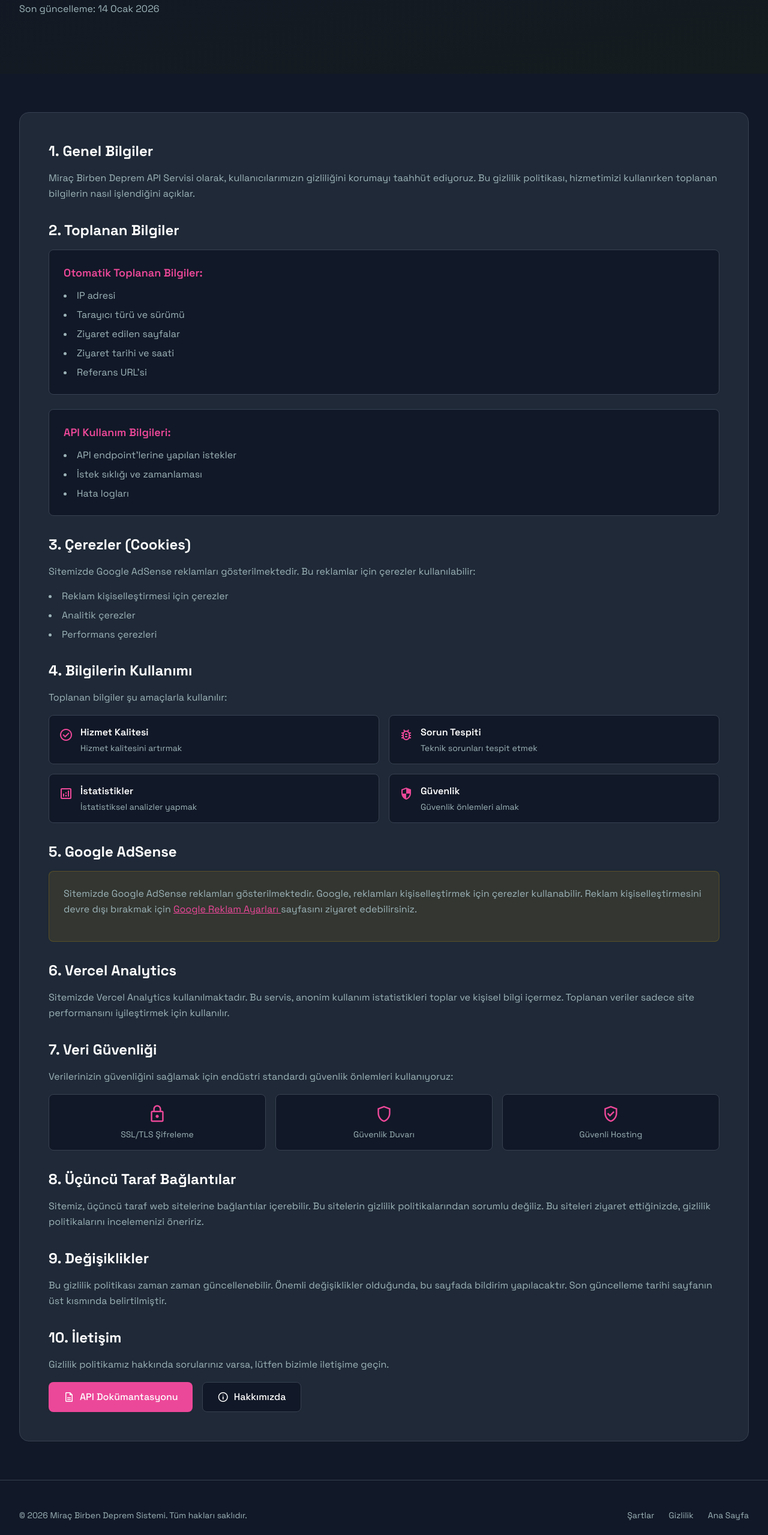
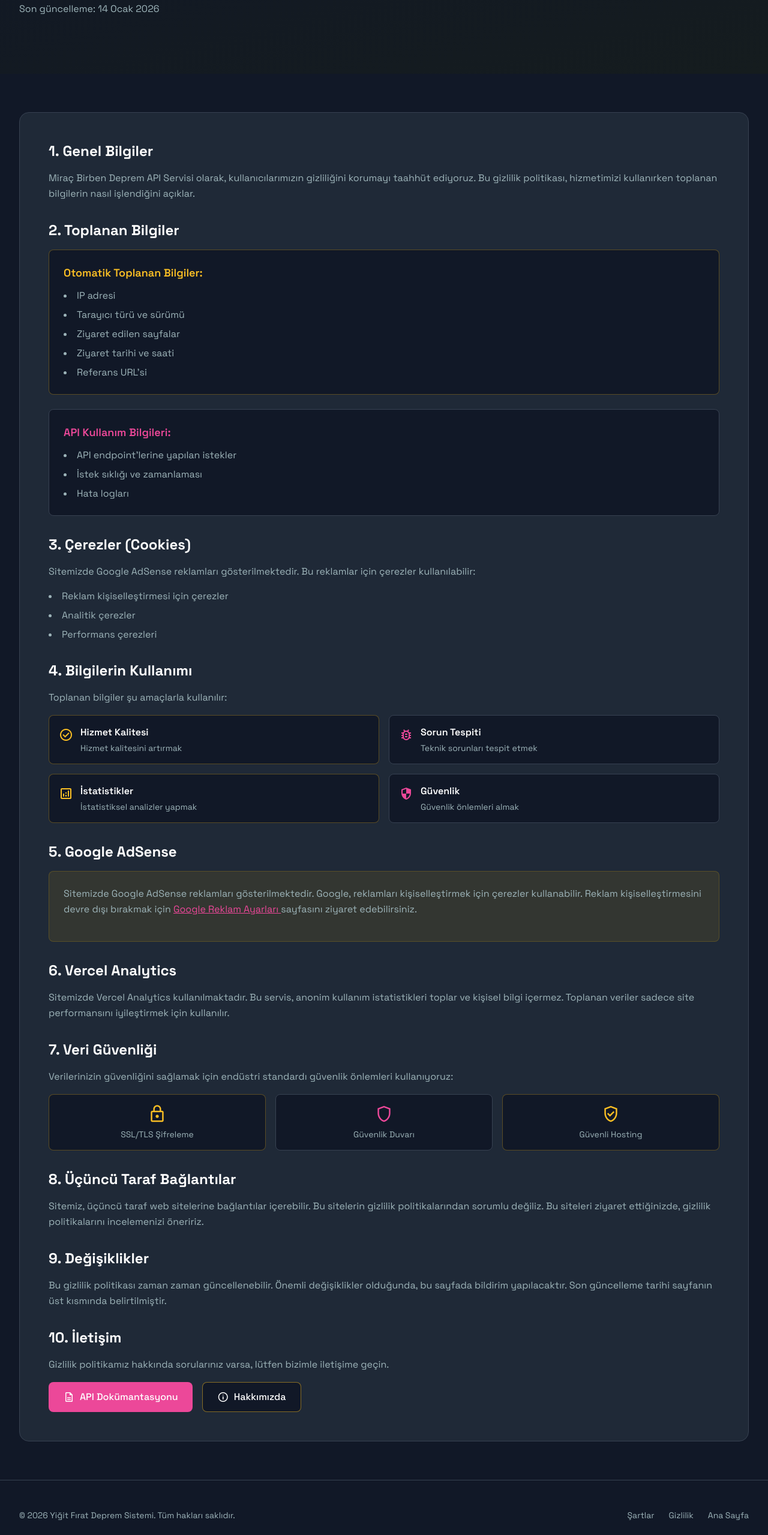
Before and after one commit to mrcbrbn5361/yigitfiratdepremsistemi, a website: page public/privacy.html in a window 1280 px wide. Shown: the part 238-2797 px from the top of the page at 60% size. Drawn offline with nearby package versions, Linux system fonts and the light colour scheme.

Commit message:
Add yellow color usage in all HTML files and fix project name in privacy/terms

```diff
--- a/public/privacy.html
+++ b/public/privacy.html
@@ -115,8 +115,8 @@
                 <section>
                     <h2 class="text-2xl font-bold text-white mb-4">2. Toplanan Bilgiler</h2>
                     <div class="space-y-6">
-                        <div class="bg-background-dark border border-border-dark rounded-lg p-6">
-                            <h3 class="text-lg font-semibold text-primary mb-3">Otomatik Toplanan Bilgiler:</h3>
+                        <div class="bg-background-dark border border-secondary/30 rounded-lg p-6">
+                            <h3 class="text-lg font-semibold text-secondary mb-3">Otomatik Toplanan Bilgiler:</h3>
                             <ul class="list-disc list-inside text-[#9db4b9] space-y-2">
                                 <li>IP adresi</li>
                                 <li>Tarayıcı türü ve sürümü</li>
@@ -152,9 +152,9 @@
                     <h2 class="text-2xl font-bold text-white mb-4">4. Bilgilerin Kullanımı</h2>
                     <p class="text-[#9db4b9] leading-relaxed mb-4">Toplanan bilgiler şu amaçlarla kullanılır:</p>
                     <div class="grid grid-cols-1 md:grid-cols-2 gap-4">
-                        <div class="bg-background-dark border border-border-dark rounded-lg p-4">
+                        <div class="bg-background-dark border border-secondary/30 rounded-lg p-4">
                             <div class="flex items-start gap-3">
-                                <span class="material-symbols-outlined text-primary text-[24px] mt-1">check_circle</span>
+                                <span class="material-symbols-outlined text-secondary text-[24px] mt-1">check_circle</span>
                                 <div>
                                     <h4 class="text-white font-semibold mb-1">Hizmet Kalitesi</h4>
                                     <p class="text-sm text-[#9db4b9]">Hizmet kalitesini artırmak</p>
@@ -170,9 +170,9 @@
                                 </div>
                             </div>
                         </div>
-                        <div class="bg-background-dark border border-border-dark rounded-lg p-4">
+                        <div class="bg-background-dark border border-secondary/30 rounded-lg p-4">
                             <div class="flex items-start gap-3">
-                                <span class="material-symbols-outlined text-primary text-[24px] mt-1">analytics</span>
+                                <span class="material-symbols-outlined text-secondary text-[24px] mt-1">analytics</span>
                                 <div>
                                     <h4 class="text-white font-semibold mb-1">İstatistikler</h4>
                                     <p class="text-sm text-[#9db4b9]">İstatistiksel analizler yapmak</p>
@@ -218,16 +218,16 @@
                         Verilerinizin güvenliğini sağlamak için endüstri standardı güvenlik önlemleri kullanıyoruz:
                     </p>
                     <div class="grid grid-cols-1 sm:grid-cols-3 gap-4">
-                        <div class="bg-background-dark border border-border-dark rounded-lg p-4 text-center">
-                            <span class="material-symbols-outlined text-primary text-[32px] mb-2">https</span>
+                        <div class="bg-background-dark border border-secondary/30 rounded-lg p-4 text-center">
+                            <span class="material-symbols-outlined text-secondary text-[32px] mb-2">https</span>
                             <p class="text-sm text-[#9db4b9]">SSL/TLS Şifreleme</p>
                         </div>
                         <div class="bg-background-dark border border-border-dark rounded-lg p-4 text-center">
                             <span class="material-symbols-outlined text-primary text-[32px] mb-2">shield</span>
                             <p class="text-sm text-[#9db4b9]">Güvenlik Duvarı</p>
                         </div>
-                        <div class="bg-background-dark border border-border-dark rounded-lg p-4 text-center">
-                            <span class="material-symbols-outlined text-primary text-[32px] mb-2">verified_user</span>
+                        <div class="bg-background-dark border border-secondary/30 rounded-lg p-4 text-center">
+                            <span class="material-symbols-outlined text-secondary text-[32px] mb-2">verified_user</span>
                             <p class="text-sm text-[#9db4b9]">Güvenli Hosting</p>
                         </div>
                     </div>
@@ -259,7 +259,7 @@
                             <span class="material-symbols-outlined text-[20px]">description</span>
                             API Dokümantasyonu
                         </a>
-                        <a href="/about.html" class="inline-flex items-center gap-2 px-6 py-3 bg-background-dark border border-border-dark text-white rounded-lg hover:border-primary/50 transition-colors font-medium">
+                        <a href="/about.html" class="inline-flex items-center gap-2 px-6 py-3 bg-background-dark border border-secondary/50 text-white rounded-lg hover:border-secondary transition-colors font-medium">
                             <span class="material-symbols-outlined text-[20px]">info</span>
                             Hakkımızda
                         </a>
@@ -274,7 +274,7 @@
 <footer class="border-t border-border-dark bg-background-dark py-8 sm:py-12">
     <div class="px-4 sm:px-6 lg:px-8 max-w-[1280px] mx-auto">
         <div class="flex flex-col md:flex-row justify-between items-center gap-4 sm:gap-6 text-xs sm:text-sm text-[#9db4b9]">
-            <p>© 2026 Miraç Birben Deprem Sistemi. Tüm hakları saklıdır.</p>
+            <p>© 2026 Yiğit Fırat Deprem Sistemi. Tüm hakları saklıdır.</p>
             <div class="flex flex-wrap justify-center gap-4 sm:gap-6">
                 <a class="hover:text-primary transition-colors" href="/terms.html">Şartlar</a>
                 <a class="hover:text-primary transition-colors" href="/privacy.html">Gizlilik</a>
```
Also changed, not shown: public/about.html (+9 -9 lines), public/docs.html (+1 -1 lines), public/terms.html (+6 -6 lines).
